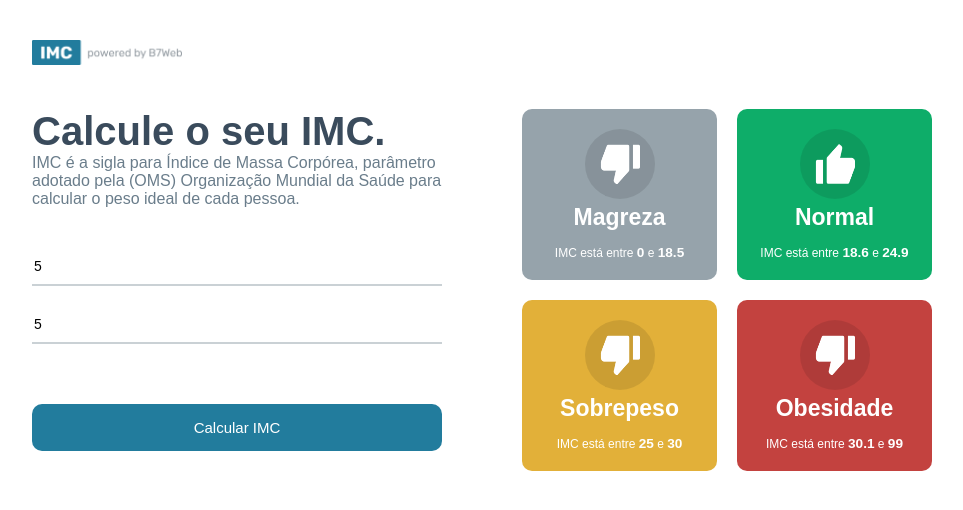
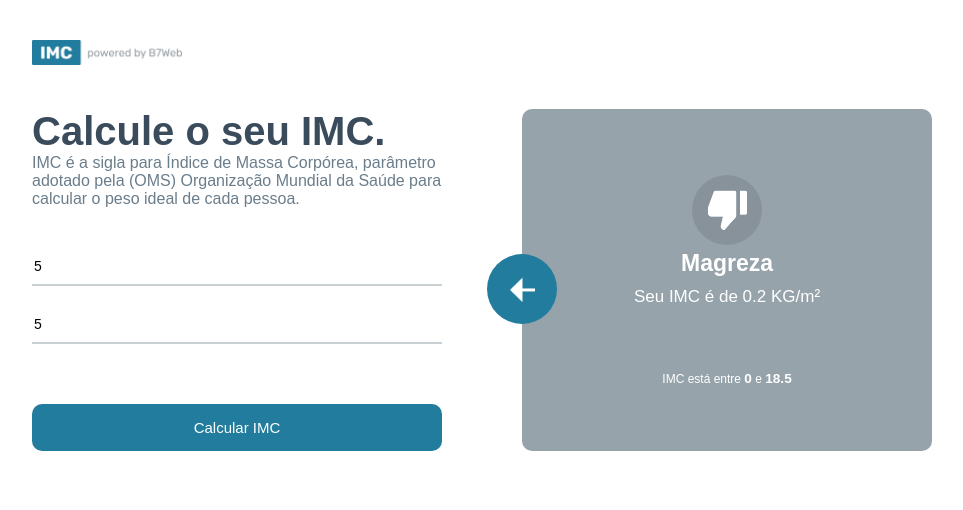
Before and after one commit to setxpro/Calculadora-de-IMC, a React (Create React App) app: page / in a window 1280 px wide. Both pictures are taken after typing "5", "5" into the empty fields and a click on the button "Calcular IMC". Shown: the top 510 px of the page, without its empty margins (158-1121 px from the left). Built offline with nearby package versions, Linux system fonts and the light colour scheme.

Commit message:
calc-of-system

```diff
--- a/src/App.tsx
+++ b/src/App.tsx
@@ -2,23 +2,34 @@ import React, { useState } from 'react';
 import * as C from './styles/AppStyle';
 
 import logo from './images/powered.png';
-import { Levels } from './helpers/imc';
+import { calculateImc, Levels } from './helpers/imc';
 import GridItem from './Components/GridItem';
+import { LevelImc } from './types/imc';
+
+import ArrowLeftImage from './images/leftarrow.png';
 
 const App: React.FC = () => {
 
   const [heightField, setHeightField] = useState<number>(0);
   const [weightField, setWeightField] = useState<number>(0);
 
+  const [showSingleLevel, setShowSingleLevel] = useState<LevelImc | null>(null)
+
   function handleCalculateImc() {
     if (heightField && weightField) {
-
+      setShowSingleLevel(calculateImc(heightField, weightField))
     }
     else {
       alert('Insira ao menos uma altura e peso.')
     }
 
 
+  }
+
+  function handleBackButton() {
+    setShowSingleLevel(null);
+    setHeightField(0);
+    setWeightField(0);
   }
 
   return (
@@ -50,6 +61,7 @@ const App: React.FC = () => {
               <button onClick={handleCalculateImc}>Calcular IMC</button>
             </C.ContentLeftSide>
             <C.ContentRightSide>
+              {!showSingleLevel &&
                 <C.GridRightSide>
                   {Levels.map((item, index) => (
                     <GridItem
@@ -58,6 +70,14 @@ const App: React.FC = () => {
                     />
                   ))}
                 </C.GridRightSide>
+              }
+              {showSingleLevel &&
+              <C.ContentRightSideBig>
+                <C.ContentArrowLeftIcon onClick={handleBackButton}>
+                  <img src={ArrowLeftImage} alt="goback" width={25}/>
+                </C.ContentArrowLeftIcon>
+                  <GridItem item={showSingleLevel}/>
+                </C.ContentRightSideBig>}
             </C.ContentRightSide>
         </C.Content>
     </C.Container>
--- a/src/Components/GridItem/index.tsx
+++ b/src/Components/GridItem/index.tsx
@@ -3,7 +3,7 @@ import { LevelImc } from '../../types/imc';
 import UpImage from '../../images/up.png';
 import DownImage from '../../images/down.png';
 
-import { Container, GridAreaIcon, GridAreaInfo, GridAreaTitle } from './styles';
+import { Container, GridAreaIcon, GridAreaInfo, GridAreaTitle, YourImc } from './styles';
 
 type Props = {
     item: LevelImc;
@@ -31,6 +31,11 @@ const GridItem: React.FC<Props> = ({ item }) => {
                 />
           </GridAreaIcon>
           <GridAreaTitle>{item.title}</GridAreaTitle>
+          {item.yourImc &&
+                <YourImc>
+                    Seu IMC é de {item.yourImc} KG/m²
+                </YourImc>
+            }
           <GridAreaInfo>
               <>
                     IMC está entre <strong>{item.imc[0]}</strong> e <strong>{item.imc[1]}</strong>
--- a/src/Components/GridItem/styles.ts
+++ b/src/Components/GridItem/styles.ts
@@ -37,3 +37,7 @@ export const GridAreaInfo = styled.div`
     font-size: 12px;
     margin-top: 14px;
 `;
+export const YourImc = styled.div`
+    font-size: 17px;
+    margin: 10px 0 50px 0;
+`;
--- a/src/helpers/imc.ts
+++ b/src/helpers/imc.ts
@@ -12,8 +12,10 @@ export const calculateImc = (height: number, weight: number) => {
 
     for (let i in Levels) {
         if (imc >= Levels[i].imc[0] && imc <= Levels[i].imc[1]) {
-            Levels[i].yourImc = imc;
-            return Levels[i];
+            let levelCopy = {...Levels[i]};
+
+            levelCopy.yourImc = parseFloat(imc.toFixed(2));
+            return levelCopy;
         }
     }
 
--- a/src/styles/AppStyle.ts
+++ b/src/styles/AppStyle.ts
@@ -80,3 +80,30 @@ export const GridRightSide = styled.div`
   grid-template-columns: repeat(2, 1fr);
   gap: 20px;
 `;
+
+export const ContentRightSideBig = styled.div`
+    flex: 1;
+    display: flex;
+
+`;
+export const ContentArrowLeftIcon = styled.div`
+    position: absolute;
+    background: #227C9D;
+    width: 70px;
+    height: 70px;
+    border-radius: 50%;
+    cursor: pointer;
+
+    display: flex;
+    justify-content: center;
+    align-items: center;
+
+    margin-left: -35px;
+    margin-top: 145px;
+
+    transition: all 1s ease;
+
+    &:hover {
+        opacity: .8;
+    }
+`;
```
Lines whose indentation alone changed are shown as unchanged.
